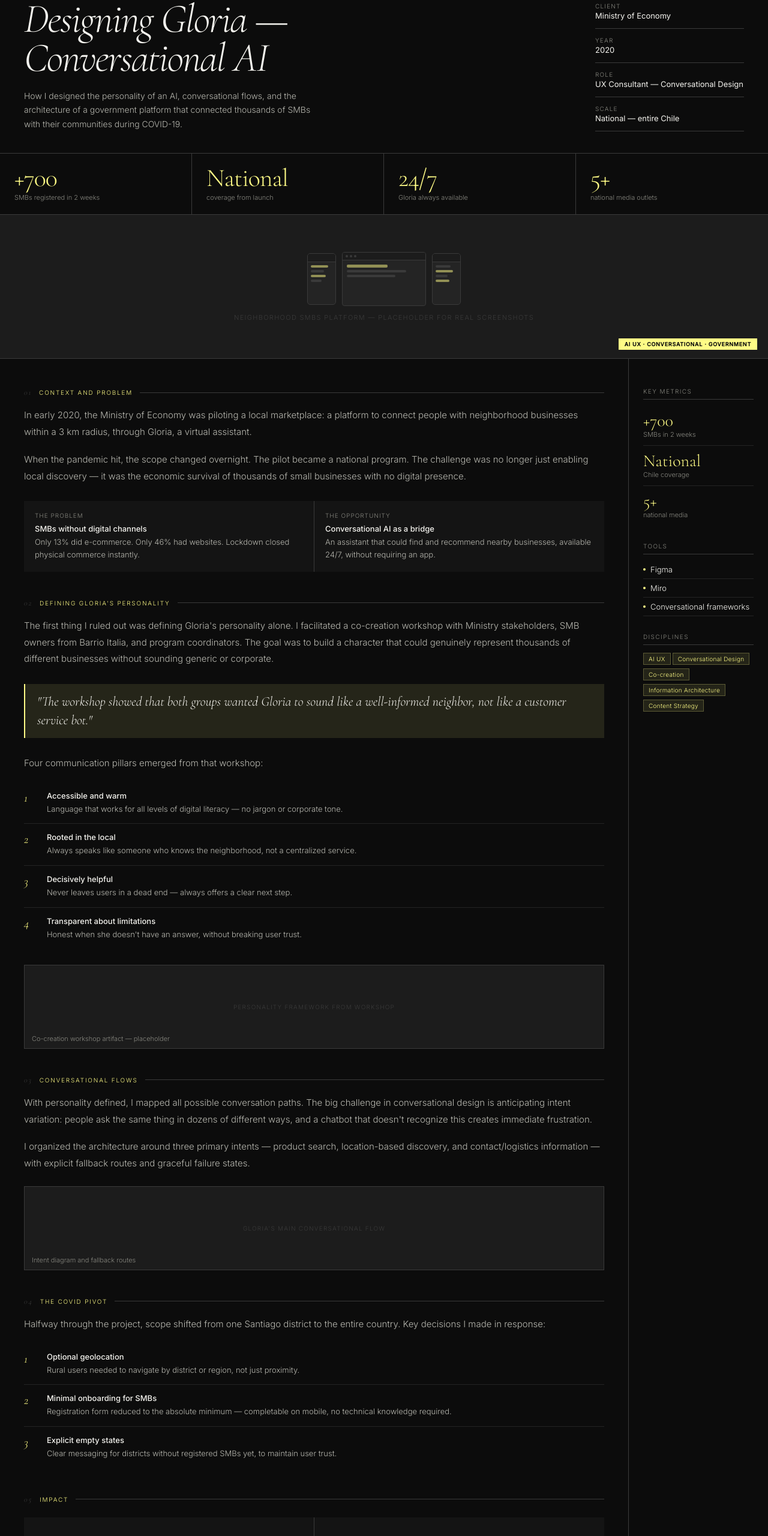
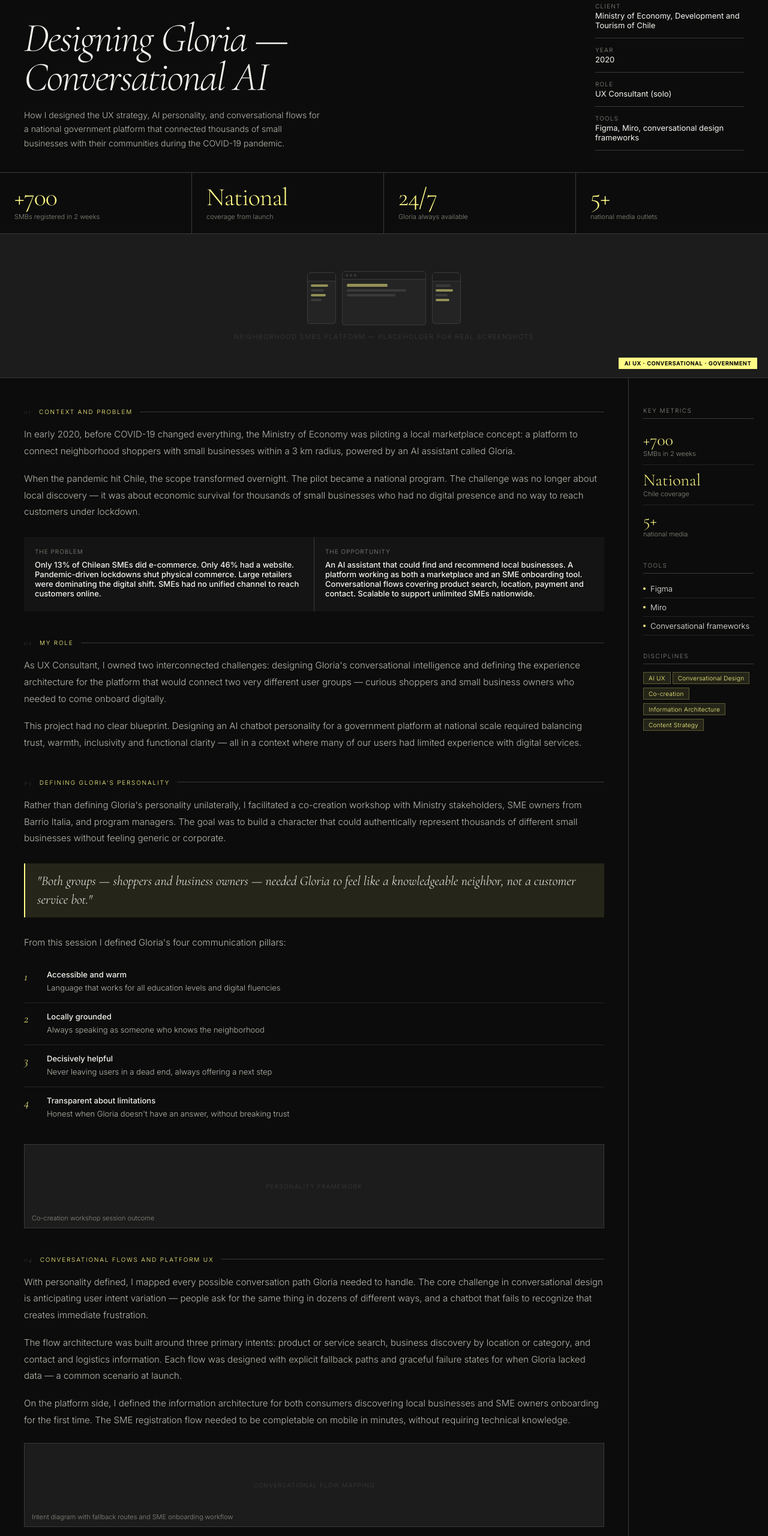
Before and after one commit to pzaratemartel/portfolio, a plain HTML site: page cases/gloria_en.html in a window 1280 px wide. Shown: the part 160-2720 px from the top of the page at 60% size. Drawn offline with nearby package versions, Linux system fonts and the light colour scheme.

Commit message:
updatecases

```diff
--- a/cases/gloria_en.html
+++ b/cases/gloria_en.html
@@ -116,7 +116,7 @@
 
 <div class="nav">
   <div class="nav-logo">pzm</div>
-  <div class="nav-back">← All cases</div>
+  <a href="../index_en.html" class="nav-back" style="text-decoration:none;color:inherit">← All cases</a>
 </div>
 <div class="pbar"><div class="pfill" style="width:28%"></div></div>
 <div class="hero">
@@ -124,13 +124,13 @@
   <div class="hero-grid">
     <div>
       <div class="hero-title">Designing Gloria —<br>Conversational AI</div>
-      <div class="hero-sub">How I designed the personality of an AI, conversational flows, and the architecture of a government platform that connected thousands of SMBs with their communities during COVID-19.</div>
+      <div class="hero-sub">How I designed the UX strategy, AI personality, and conversational flows for a national government platform that connected thousands of small businesses with their communities during the COVID-19 pandemic.</div>
     </div>
     <div class="meta-block">
-      <div class="meta-item"><div class="meta-key">Client</div><div class="meta-val">Ministry of Economy</div></div>
+      <div class="meta-item"><div class="meta-key">Client</div><div class="meta-val">Ministry of Economy, Development and Tourism of Chile</div></div>
       <div class="meta-item"><div class="meta-key">Year</div><div class="meta-val">2020</div></div>
-      <div class="meta-item"><div class="meta-key">Role</div><div class="meta-val">UX Consultant — Conversational Design</div></div>
-      <div class="meta-item"><div class="meta-key">Scale</div><div class="meta-val">National — entire Chile</div></div>
+      <div class="meta-item"><div class="meta-key">Role</div><div class="meta-val">UX Consultant (solo)</div></div>
+      <div class="meta-item"><div class="meta-key">Tools</div><div class="meta-val">Figma, Miro, conversational design frameworks</div></div>
     </div>
   </div>
 </div>
@@ -154,48 +154,52 @@
 <div class="body">
 <div class="main">
   <div class="sh"><span class="shn">01</span> Context and problem</div>
-  <div class="bt">In early 2020, the Ministry of Economy was piloting a local marketplace: a platform to connect people with neighborhood businesses within a 3 km radius, through Gloria, a virtual assistant.</div>
-  <div class="bt">When the pandemic hit, the scope changed overnight. The pilot became a national program. The challenge was no longer just enabling local discovery — it was the economic survival of thousands of small businesses with no digital presence.</div>
+  <div class="bt">In early 2020, before COVID-19 changed everything, the Ministry of Economy was piloting a local marketplace concept: a platform to connect neighborhood shoppers with small businesses within a 3 km radius, powered by an AI assistant called Gloria.</div>
+  <div class="bt">When the pandemic hit Chile, the scope transformed overnight. The pilot became a national program. The challenge was no longer about local discovery — it was about economic survival for thousands of small businesses who had no digital presence and no way to reach customers under lockdown.</div>
   <div class="twocol">
-    <div class="cc"><div class="ccl">The problem</div><div class="cct">SMBs without digital channels</div><div class="ccb">Only 13% did e-commerce. Only 46% had websites. Lockdown closed physical commerce instantly.</div></div>
-    <div class="cc"><div class="ccl">The opportunity</div><div class="cct">Conversational AI as a bridge</div><div class="ccb">An assistant that could find and recommend nearby businesses, available 24/7, without requiring an app.</div></div>
+    <div class="cc"><div class="ccl">The problem</div><div class="cct">Only 13% of Chilean SMEs did e-commerce. Only 46% had a website. Pandemic-driven lockdowns shut physical commerce. Large retailers were dominating the digital shift. SMEs had no unified channel to reach customers online.</div></div>
+    <div class="cc"><div class="ccl">The opportunity</div><div class="cct">An AI assistant that could find and recommend local businesses. A platform working as both a marketplace and an SME onboarding tool. Conversational flows covering product search, location, payment and contact. Scalable to support unlimited SMEs nationwide.</div></div>
   </div>
-  <div class="sh"><span class="shn">02</span> Defining Gloria's personality</div>
-  <div class="bt">The first thing I ruled out was defining Gloria's personality alone. I facilitated a co-creation workshop with Ministry stakeholders, SMB owners from Barrio Italia, and program coordinators. The goal was to build a character that could genuinely represent thousands of different businesses without sounding generic or corporate.</div>
+  <div class="sh"><span class="shn">02</span> My role</div>
+  <div class="bt">As UX Consultant, I owned two interconnected challenges: designing Gloria's conversational intelligence and defining the experience architecture for the platform that would connect two very different user groups — curious shoppers and small business owners who needed to come onboard digitally.</div>
+  <div class="bt">This project had no clear blueprint. Designing an AI chatbot personality for a government platform at national scale required balancing trust, warmth, inclusivity and functional clarity — all in a context where many of our users had limited experience with digital services.</div>
+  <div class="sh"><span class="shn">03</span> Defining Gloria's personality</div>
+  <div class="bt">Rather than defining Gloria's personality unilaterally, I facilitated a co-creation workshop with Ministry stakeholders, SME owners from Barrio Italia, and program managers. The goal was to build a character that could authentically represent thousands of different small businesses without feeling generic or corporate.</div>
   <div class="bq">
-    <div class="bqt">"The workshop showed that both groups wanted Gloria to sound like a well-informed neighbor, not like a customer service bot."</div>
+    <div class="bqt">"Both groups — shoppers and business owners — needed Gloria to feel like a knowledgeable neighbor, not a customer service bot."</div>
   </div>
-  <div class="bt">Four communication pillars emerged from that workshop:</div>
+  <div class="bt">From this session I defined Gloria's four communication pillars:</div>
   <div class="nl">
-    <div class="ni"><div class="nn">1</div><div><div class="nt">Accessible and warm</div><div class="nb">Language that works for all levels of digital literacy — no jargon or corporate tone.</div></div></div>
-    <div class="ni"><div class="nn">2</div><div><div class="nt">Rooted in the local</div><div class="nb">Always speaks like someone who knows the neighborhood, not a centralized service.</div></div></div>
-    <div class="ni"><div class="nn">3</div><div><div class="nt">Decisively helpful</div><div class="nb">Never leaves users in a dead end — always offers a clear next step.</div></div></div>
-    <div class="ni"><div class="nn">4</div><div><div class="nt">Transparent about limitations</div><div class="nb">Honest when she doesn't have an answer, without breaking user trust.</div></div></div>
+    <div class="ni"><div class="nn">1</div><div><div class="nt">Accessible and warm</div><div class="nb">Language that works for all education levels and digital fluencies</div></div></div>
+    <div class="ni"><div class="nn">2</div><div><div class="nt">Locally grounded</div><div class="nb">Always speaking as someone who knows the neighborhood</div></div></div>
+    <div class="ni"><div class="nn">3</div><div><div class="nt">Decisively helpful</div><div class="nb">Never leaving users in a dead end, always offering a next step</div></div></div>
+    <div class="ni"><div class="nn">4</div><div><div class="nt">Transparent about limitations</div><div class="nb">Honest when Gloria doesn't have an answer, without breaking trust</div></div></div>
   </div>
-  <div class="iimg"><div class="iiml">Personality framework from workshop</div><div class="iimc">Co-creation workshop artifact — placeholder</div></div>
-  <div class="sh"><span class="shn">03</span> Conversational flows</div>
-  <div class="bt">With personality defined, I mapped all possible conversation paths. The big challenge in conversational design is anticipating intent variation: people ask the same thing in dozens of different ways, and a chatbot that doesn't recognize this creates immediate frustration.</div>
-  <div class="bt">I organized the architecture around three primary intents — product search, location-based discovery, and contact/logistics information — with explicit fallback routes and graceful failure states.</div>
-  <div class="iimg"><div class="iiml">Gloria's main conversational flow</div><div class="iimc">Intent diagram and fallback routes</div></div>
-  <div class="sh"><span class="shn">04</span> The COVID pivot</div>
-  <div class="bt">Halfway through the project, scope shifted from one Santiago district to the entire country. Key decisions I made in response:</div>
+  <div class="iimg"><div class="iiml">Personality framework</div><div class="iimc">Co-creation workshop session outcome</div></div>
+  <div class="sh"><span class="shn">04</span> Conversational flows and platform UX</div>
+  <div class="bt">With personality defined, I mapped every possible conversation path Gloria needed to handle. The core challenge in conversational design is anticipating user intent variation — people ask for the same thing in dozens of different ways, and a chatbot that fails to recognize that creates immediate frustration.</div>
+  <div class="bt">The flow architecture was built around three primary intents: product or service search, business discovery by location or category, and contact and logistics information. Each flow was designed with explicit fallback paths and graceful failure states for when Gloria lacked data — a common scenario at launch.</div>
+  <div class="bt">On the platform side, I defined the information architecture for both consumers discovering local businesses and SME owners onboarding for the first time. The SME registration flow needed to be completable on mobile in minutes, without requiring technical knowledge.</div>
+  <div class="iimg"><div class="iiml">Conversational flow mapping</div><div class="iimc">Intent diagram with fallback routes and SME onboarding workflow</div></div>
+  <div class="sh"><span class="shn">05</span> The COVID-19 pivot</div>
+  <div class="bt">Mid-project, the pilot scope expanded from one commune in Santiago to the entire country. Key decisions I made in response:</div>
   <div class="nl">
-    <div class="ni"><div class="nn">1</div><div><div class="nt">Optional geolocation</div><div class="nb">Rural users needed to navigate by district or region, not just proximity.</div></div></div>
-    <div class="ni"><div class="nn">2</div><div><div class="nt">Minimal onboarding for SMBs</div><div class="nb">Registration form reduced to the absolute minimum — completable on mobile, no technical knowledge required.</div></div></div>
-    <div class="ni"><div class="nn">3</div><div><div class="nt">Explicit empty states</div><div class="nb">Clear messaging for districts without registered SMBs yet, to maintain user trust.</div></div></div>
+    <div class="ni"><div class="nn">1</div><div><div class="nt">Removed geolocation as a hard dependency</div><div class="nb">Users in rural areas needed to browse by commune or region, not just by proximity</div></div></div>
+    <div class="ni"><div class="nn">2</div><div><div class="nt">Simplified SME registration</div><div class="nb">Form reduced to the absolute minimum viable data set required to appear on the platform</div></div></div>
+    <div class="ni"><div class="nn">3</div><div><div class="nt">Added explicit empty-state messaging</div><div class="nb">For communes with no registered SMEs yet, to set correct expectations without discouraging users</div></div></div>
   </div>
-  <div class="sh"><span class="shn">05</span> Impact</div>
+  <div class="sh"><span class="shn">06</span> Impact</div>
   <div class="rg">
-    <div class="rc"><div class="rn">+700</div><div class="rl">SMBs in the first 2 weeks</div><div class="rd">Ministry goal: 250,000</div></div>
-    <div class="rc"><div class="rn">5+</div><div class="rl">national media outlets</div><div class="rd">Teletrece, radio, print press</div></div>
-    <div class="rc"><div class="rn">All Chile</div><div class="rl">geographic coverage</div><div class="rd">From Arica to Punta Arenas</div></div>
+    <div class="rc"><div class="rn">+700</div><div class="rl">SMEs in first 2 weeks</div><div class="rd">vs 250K Ministry target</div></div>
+    <div class="rc"><div class="rn">National</div><div class="rl">geographic coverage</div><div class="rd">All regions — Arica to Punta Arenas</div></div>
+    <div class="rc"><div class="rn">5+</div><div class="rl">major media outlets</div><div class="rd">Teletrece, radio, print coverage</div></div>
     <div class="rc"><div class="rn">24/7</div><div class="rl">Gloria available</div><div class="rd">No dependency on hours or staff</div></div>
   </div>
-  <div class="bq"><div class="bqt">"The website is easy to use and has a map with all the SMBs in the sector, plus help from a virtual assistant available every day all day."</div><div class="bqs">Chilean national press · launch coverage</div></div>
-  <div class="sh"><span class="shn">06</span> Learnings</div>
-  <div class="lrn"><div class="lrt">Personality is not a deliverable — it's a research output</div><div class="lrb">The most common mistake in conversational AI design is treating personality as a creative brief. Gloria's identity emerged from what stakeholders actually valued. That co-creation step is what made her feel authentic.</div></div>
-  <div class="lrn"><div class="lrt">Designing for failure matters more than designing for success</div><div class="lrb">The moments when the AI doesn't understand or has no answer are what define the entire experience. I spent as much time on fallback flows as on the main responses.</div></div>
-  <div class="lrn"><div class="lrt">An AI product has two groups of users</div><div class="lrb">SMBs weren't just end users — they were the data source that made Gloria useful. Designing SMB onboarding with the same care as buyer experience is what let the supply side scale quickly.</div></div>
+  <div class="bq"><div class="bqt">"The website is easy to use and has a map where you can identify all the SMEs in a given sector, but it also offers the help of a virtual assistant, a robot available every day and at all hours."</div><div class="bqs">Chilean national press · launch coverage</div></div>
+  <div class="sh"><span class="shn">07</span> Learnings</div>
+  <div class="lrn"><div class="lrt">Personality is not a design deliverable — it's a research output</div><div class="lrb">The biggest mistake in conversational AI design is treating personality as a creative brief. Gloria's character was grounded in what real stakeholders — including the SME owners who would be represented by her — actually valued. That co-creation step is what made her feel authentic.</div></div>
+  <div class="lrn"><div class="lrt">Designing for failure is more important than designing for success</div><div class="lrb">In a conversational interface, the moments when the AI doesn't understand or doesn't have an answer are the moments that define the entire experience. I spent as much time on Gloria's fallback flows and empty states as on her primary responses.</div></div>
+  <div class="lrn"><div class="lrt">AI products have two user groups: the humans talking to it, and the humans powering it</div><div class="lrb">SME owners were not just end users of the platform — they were the data source that made Gloria useful. Designing the SME onboarding experience with the same care as the consumer experience was what allowed the supply side to scale quickly.</div></div>
 </div>
 <div class="sidebar">
   <div class="sb-sec"><div class="sb-lbl">Key metrics</div><div class="sb-st"><div class="sb-sn">+700</div><div class="sb-sl">SMBs in 2 weeks</div></div><div class="sb-st"><div class="sb-sn">National</div><div class="sb-sl">Chile coverage</div></div><div class="sb-st"><div class="sb-sn">5+</div><div class="sb-sl">national media</div></div></div>
```
Also changed, not shown: cases/esencial_en.html (+5 -5 lines), cases/kioscos_en.html (+6 -6 lines), cases/latam_en.html (+6 -4 lines), index_en.html (+1 -12 lines).
